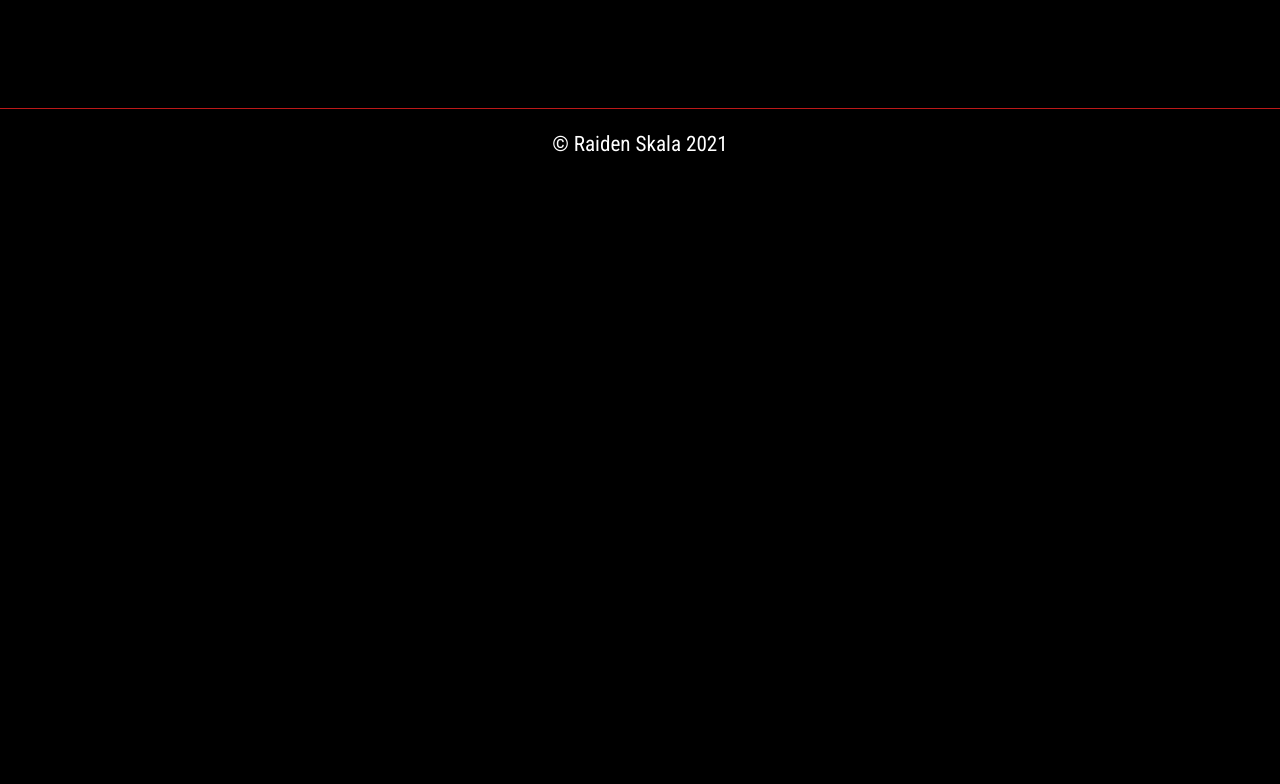
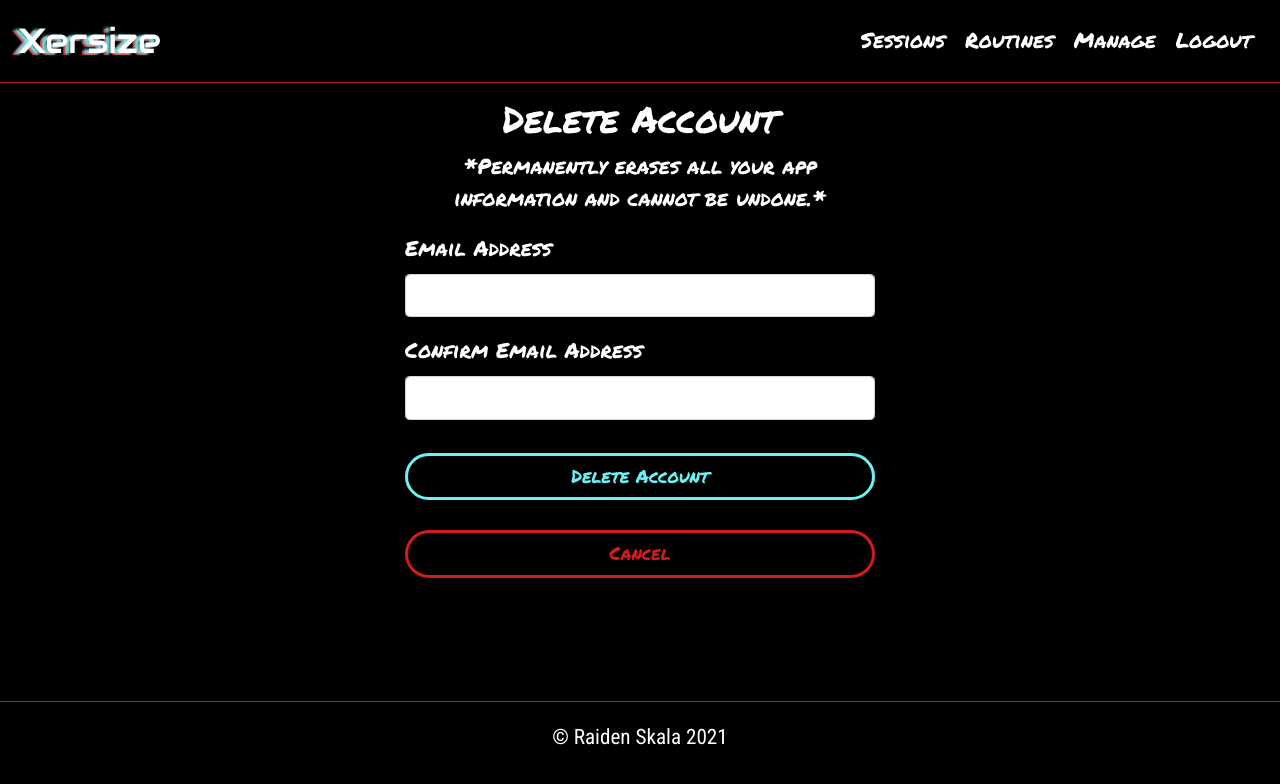
Before and after one commit to trsraiden/Xersize, a React (Create React App) app in the folder xersize-client/: page /deleteaccount in a window 1280 px wide. Shown: the top 784 px of the page. Built offline with nearby package versions, Linux system fonts and the light colour scheme; no server answers; sample sign-in values are in the browser's storage; the HTML template or start-up script is replaced by a standard one.

Commit message:
Manage Account - Delete/Change Password

```diff
--- a/xersize-client/src/App.js
+++ b/xersize-client/src/App.js
@@ -11,9 +11,9 @@ import PrivateRoute from './components/PrivateRoute';
 import Home from "./components/Home";
 import Footer from './components/Footer'
 // //manage account
-// import ManageAccount from "./ManageAccount";
-// import DeleteAccount from "./DeleteAccount";
-// import ChangePassword from "./ChangePassword";
+import ManageAccount from "./components/ManageAccount";
+import DeleteAccount from "./components/DeleteAccount";
+import ChangePassword from "./components/ChangePassword";
 // //routines
 // import RoutinesDashboard from "./routine-dashboard.component";
 // import RoutinesManager from "./routine-manager.component"
@@ -27,9 +27,9 @@ function App() {
         <UserSessionProvider>
           <Switch>
             <PrivateRoute path="/home" component={Home}/>
-            {/* <PrivateRoute path="/manageAccount" component={ManageAccount}/> */}
-            {/* <PrivateRoute path="/changepassword" component={ChangePassword}/> */}
-            {/* <PrivateRoute path="/deleteaccount" component={DeleteAccount}/> */}
+            <PrivateRoute path="/manageAccount" component={ManageAccount}/>
+            <PrivateRoute path="/changepassword" component={ChangePassword}/>
+            <PrivateRoute path="/deleteaccount" component={DeleteAccount}/>
             {/* <PrivateRoute path="/workout" component={SessionsManager}/> */}
             {/* <PrivateRoute path="/workoutedit" component={SessionsManager}/> */}
             {/* <PrivateRoute path="/sessions" component={SessionsDashboard}/> */}
--- /dev/null
+++ b/xersize-client/src/components/ChangePassword.js
@@ -0,0 +1,89 @@
+import React, {useRef, useState} from 'react'
+import {Container, Form, Alert} from 'react-bootstrap'
+import {useUser} from '../contexts/UserSessionContext'
+import {Link} from 'react-router-dom'
+
+export default function ChangePassword() {
+    const passwordRef = useRef()
+    const passwordConfirmRef = useRef()
+    const {updatePassword} = useUser()
+    const [error, setError] = useState('')
+    const [success, setSuccess] = useState('')
+    const [loading, setLoading] = useState(false)
+
+    // function handleSubmit(e){
+    //     e.preventDefault()
+
+    //     if (passwordRef.current.value !== passwordConfirmRef.current.value){
+    //     return setError('Passwords do not match')
+    //     }
+
+    //     const promises = []
+    //     setLoading(true)
+    //     setSuccess('')
+    //     setError('')
+
+    //     if (passwordRef.current.value){
+    //         promises.push(updatePassword(passwordRef.current.value))
+    //     }
+
+    //     Promise.all(promises)
+    //         .then(() => {
+    //             setSuccess('Successfully updated your password')
+    //         })
+    //         .catch(() => {
+    //             setError('Failed to make updates')
+    //         })
+    //         .finally(() => {
+    //             setLoading(false)
+    //         })
+    // }
+
+    async function handleSubmit(e){
+        e.preventDefault()
+
+        if (passwordRef.current.value !== passwordConfirmRef.current.value){
+        return setError('Passwords do not match')
+        }
+
+        setLoading(true)
+        setSuccess('')
+        setError('')
+
+        try{
+            await updatePassword(passwordRef.current.value)
+            setSuccess('Password Updated')
+        }catch(error){
+            setError(error.message)
+            setLoading(false)
+        }
+    }
+
+    return (
+        <div className='markerSection'>
+            <Container className='d-flex align-items-center justify-content-center' style={{maxWidth:'500px'}}>
+                <div className='w-100'>
+                    <h2 className='w-100 text-center mt-2'>Change Password</h2>
+                    <div className='notices'>
+                        {success && <Alert variant='success'>{success}</Alert>}
+                        {error && <Alert variant='danger'>{error}</Alert>}
+                    </div>
+                    <Form onSubmit={handleSubmit}>
+                        <Form.Group id='password'>
+                        <Form.Label>New Password</Form.Label>
+                        <Form.Control type='password' ref={passwordRef} />
+                        </Form.Group>
+                        <Form.Group id='passwordConfirm'>
+                        <Form.Label>Confirm New Password</Form.Label>
+                        <Form.Control type='password' ref={passwordConfirmRef} />
+                        </Form.Group>
+                        <button disabled={loading} className='generalButton w-100' type='submit'>Submit Changes</button>
+                    </Form>
+                </div>
+            </Container>
+            <Container className='d-flex align-items-center justify-content-center' style={{maxWidth:'500px'}}>
+                <Link className='deleteButton w-100' to='/manageaccount'>Cancel Changes</Link>
+            </Container>
+        </div>
+    )
+}
--- /dev/null
+++ b/xersize-client/src/components/DeleteAccount.js
@@ -0,0 +1,64 @@
+import React, {useRef, useState} from 'react'
+import {Container,Form, Alert} from 'react-bootstrap'
+import {useUser} from '../contexts/UserSessionContext'
+import {Link} from 'react-router-dom'
+
+
+export default function DeleteAccount(props) {
+    const emailRef = useRef()
+    const emailConfirmRef = useRef()
+    const {deleteAccount} = useUser()
+    const [error, setError] = useState('')
+    const [loading, setLoading] = useState(false)
+
+    async function handleSubmit(e){
+        e.preventDefault()
+        setError('')
+
+        if (emailRef.current.value !== emailConfirmRef.current.value){
+            return setError('Emails do not match')
+        }
+
+        if (emailRef.current.value !== props.user){
+            return setError('Email address entered does not match the current logged in user.')
+        }
+
+        setLoading(true)
+
+        try{
+            await deleteAccount()
+        }catch (error){
+            setError(error.message)
+            setLoading(false)
+        }
+
+    }
+
+    return (
+        <div className='markerSection'>
+            <Container className='d-flex align-items-center justify-content-center' style={{maxWidth:'500px'}}>
+                <div className='w-100'>
+                    <h2 className='w-100 text-center mt-2'>Delete Account</h2>
+                    <div className='notices'>
+                        <p>*Permanently erases all your app information and cannot be undone.*</p>
+                        {error && <Alert variant='danger'>{error}</Alert>}
+                    </div>
+                    <Form onSubmit={handleSubmit}>
+                        <Form.Group id='email'>
+                        <Form.Label>Email Address</Form.Label>
+                        <Form.Control type='email' ref={emailRef} />
+                        </Form.Group>
+                        <Form.Group id='passwordConfirm'>
+                        <Form.Label>Confirm Email Address</Form.Label>
+                        <Form.Control type='email' ref={emailConfirmRef} />
+                        </Form.Group>
+                        <button disabled={loading} className='generalButton w-100' type='submit'>Delete Account</button>
+                    </Form>
+                </div>
+            </Container>
+            <Container className='d-flex align-items-center justify-content-center' style={{maxWidth:'500px'}}>
+                <Link className='deleteButton w-100' to='/manageaccount'>Cancel</Link>
+            </Container>
+        </div>
+    )
+}
--- /dev/null
+++ b/xersize-client/src/components/ManageAccount.js
@@ -0,0 +1,19 @@
+import React from 'react';
+import {Container} from 'react-bootstrap';
+import {Link} from 'react-router-dom'
+
+
+export default function ManageAccount() {
+
+    return(
+        <div className='markerSection container'>
+            <h1>Manage Account</h1>
+            <Container className='d-flex align-items-center justify-content-center' style={{maxWidth:'500px'}}>
+                <div className='w-100'>
+                    <Link to='/changepassword' className='w-100 generalButton'>Change Password</Link>
+                    <Link to='/deleteaccount' className='w-100 deleteButton'>Delete Account</Link>
+                </div>
+            </Container>
+        </div>
+    )
+}
```
Also changed, not shown: 1 other file (tests, documents, lock files or other folders).
